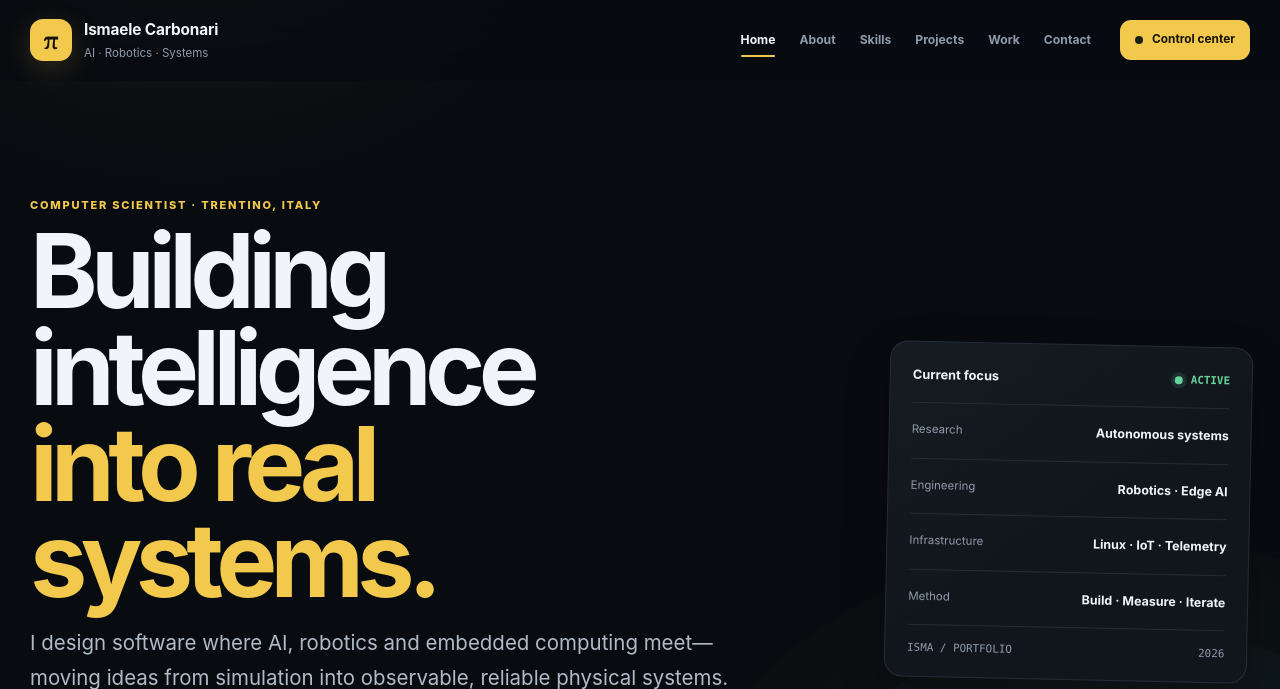
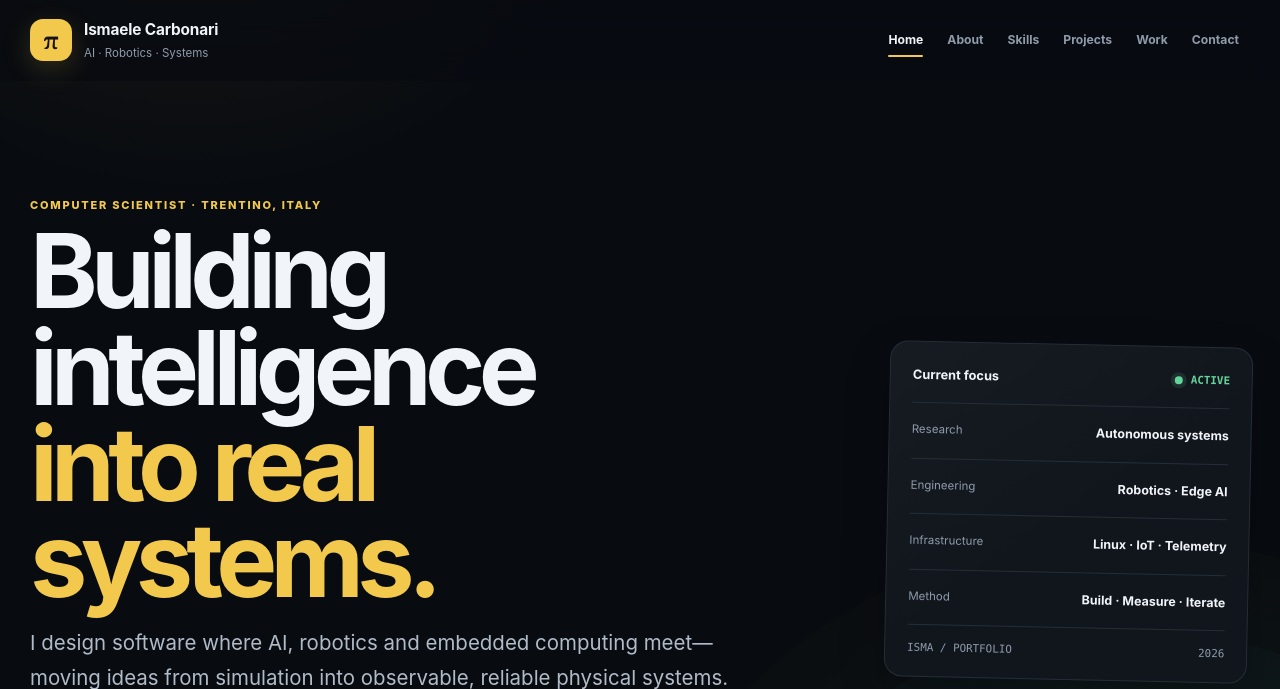
Before and after one commit to ismacarbo/Enhanced-Pi-Monitor, a Flask app: page /portfolio in a window 1280 px wide. Shown: the top 689 px of the page. Run offline with Flask 3, Linux system fonts and the light colour scheme; parts of the project's set-up code (start-up, migrations or seed data) failed here and were passed over.

Commit message:
fix: hide control center from public site

```diff
--- a/PiMonitor/static/css/styleStatic.css
+++ b/PiMonitor/static/css/styleStatic.css
@@ -178,11 +178,8 @@ img { max-width: 100%; }
 .button-ghost:hover { border-color: var(--line-strong); background: rgba(255, 255, 255, .055); }
 .button-text { min-height: auto; padding: 0; color: var(--accent); }
 .button-text:hover { color: var(--accent-bright); transform: translateX(2px); }
-.site-dashboard-link { min-height: 40px; padding-inline: 14px; font-size: .74rem; }
-
 .status-dot { width: 8px; height: 8px; flex: 0 0 8px; border-radius: 50%; background: var(--muted); }
 .status-dot.online { background: var(--green); box-shadow: 0 0 0 4px rgba(101, 212, 154, .12); }
-.site-dashboard-link .status-dot.online { background: #182015; box-shadow: none; }
 
 .site-menu-toggle:focus-visible,
 .button:focus-visible,
@@ -348,7 +345,6 @@ h3 { margin-bottom: 12px; font-size: 1.08rem; letter-spacing: -.022em; line-heig
   .site-nav { align-items: stretch; flex-direction: column; }
   .site-nav a { padding: 14px 5px; border-bottom: 1px solid var(--line); border-radius: 0; font-size: 1rem; }
   .site-nav a.active::after { right: auto; bottom: -1px; left: 5px; width: 46px; }
-  .site-dashboard-link { align-self: stretch; min-height: 48px; }
   .hero-grid { grid-template-columns: 1fr; }
   .hero-console { max-width: 620px; transform: none; }
   .about-grid { grid-template-columns: 1fr; }
--- a/PiMonitor/templates/_public_header.html
+++ b/PiMonitor/templates/_public_header.html
@@ -27,10 +27,6 @@
         <a href="{{ url_for('portfolio') }}#work" data-section="work">Work</a>
         <a href="{{ url_for('portfolio') }}#contact" data-section="contact">Contact</a>
       </nav>
-      <a class="button button-primary site-dashboard-link" href="{{ url_for('dashboard') }}">
-        <span class="status-dot online" aria-hidden="true"></span>
-        Control center
-      </a>
     </div>
   </div>
 </header>
```
Also changed, not shown: PiMonitor/tests/test_public_ui.py (+3 -2 lines).
